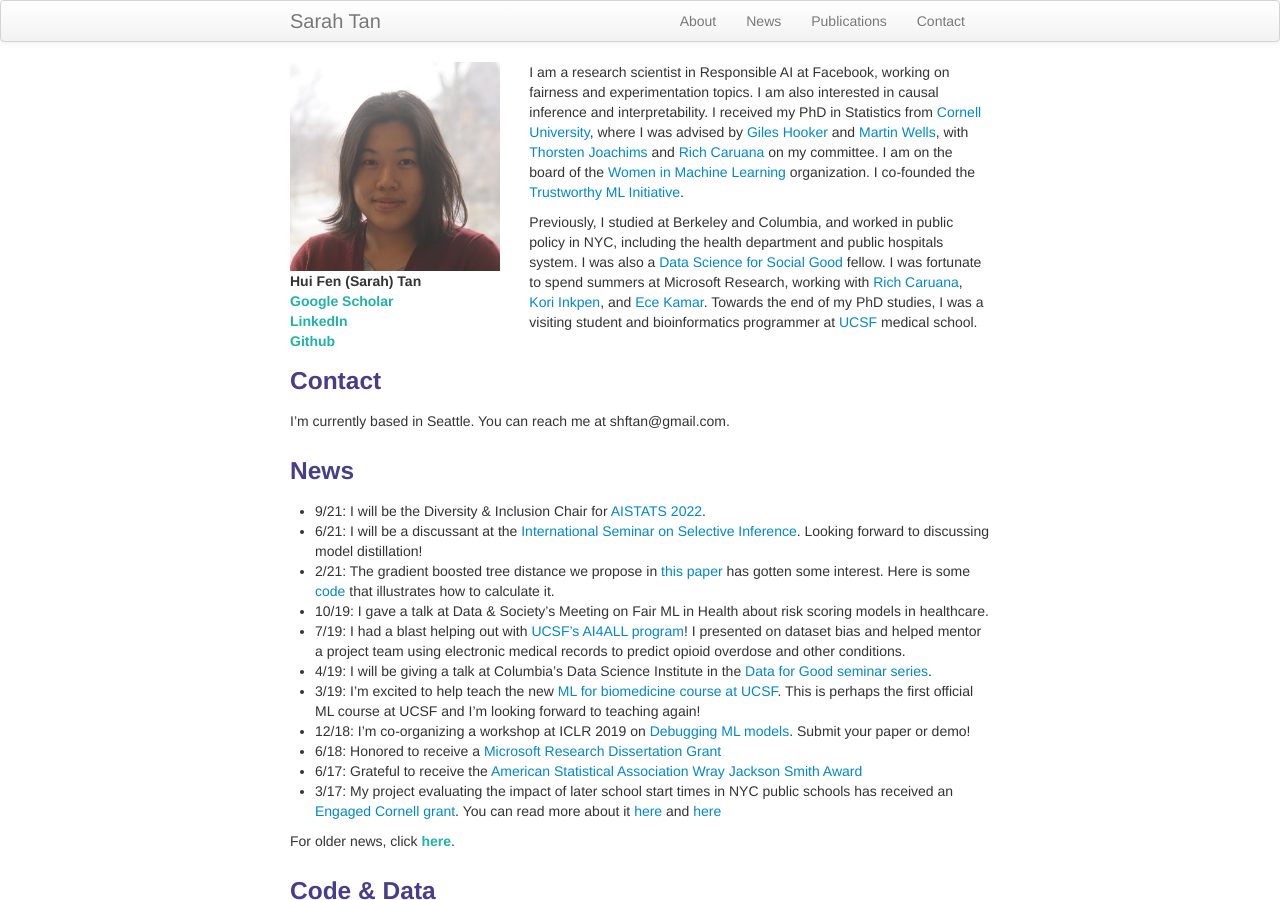
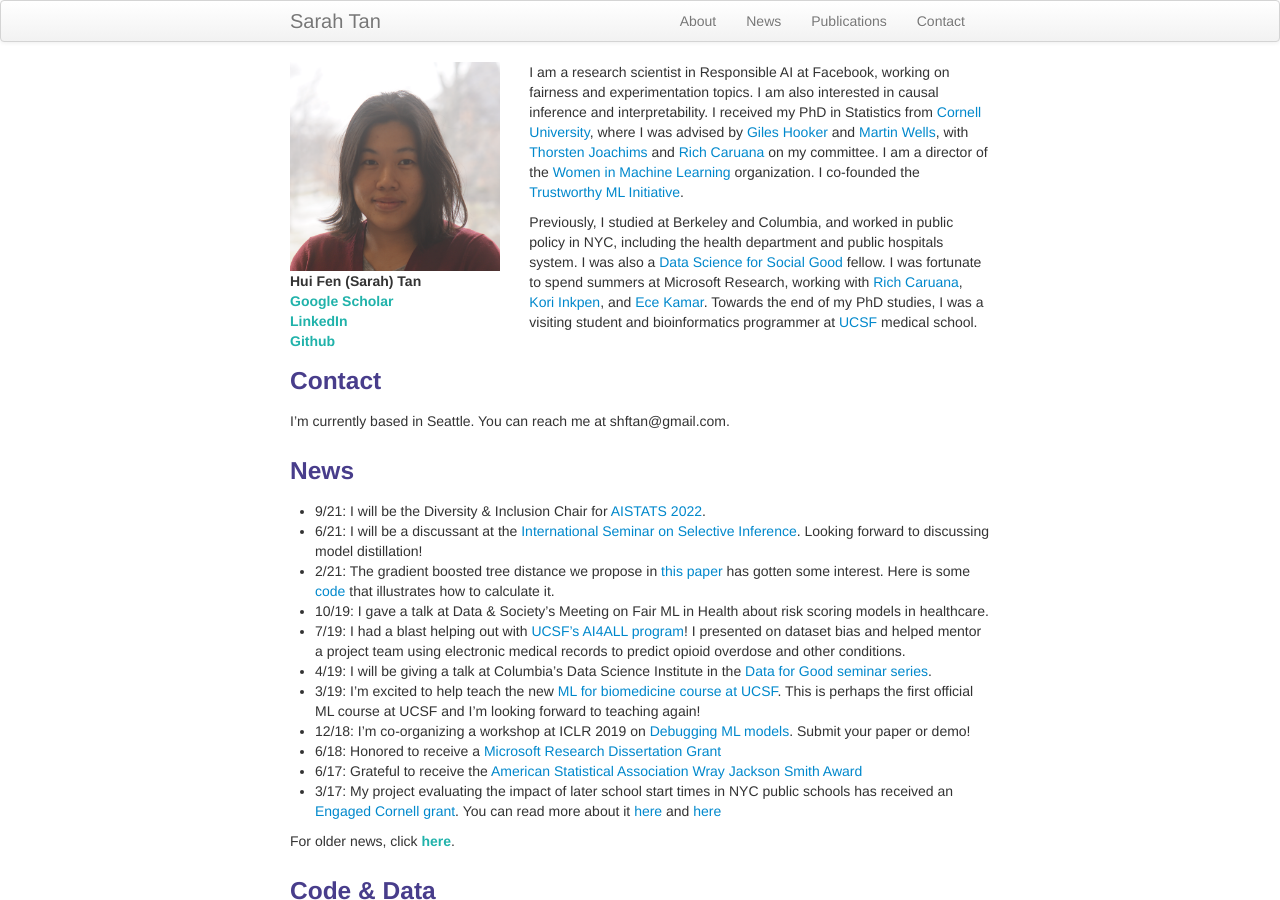
Before and after one commit to shftan/shftan.github.io, a Jekyll site: the page built from index.md, in a window 1280 px wide and 900 px high. Built offline with Jekyll 4.4.1, drawn with Linux system fonts in a browser that asks for light colours.

Commit message:
Update index.md

```diff
--- a/index.md
+++ b/index.md
@@ -18,7 +18,7 @@ keywords: Sarah Tan, Facebook, Cornell, UCSF, statistics, interpretability, caus
         </div>
 
         <div class="span8">
-                <p>I am a research scientist in Responsible AI at Facebook, working on fairness and experimentation topics. I am also interested in causal inference and interpretability. I received my PhD in Statistics from <a href="https://stat.cornell.edu/">Cornell University</a>, where I was advised by <a href="http://faculty.bscb.cornell.edu/~hooker/">Giles Hooker</a> and <a href="https://courses.cit.cornell.edu/mtw1/">Martin Wells</a>, with <a href="https://www.cs.cornell.edu/people/tj/">Thorsten Joachims</a> and <a href="https://www.microsoft.com/en-us/research/people/rcaruana/">Rich Caruana</a> on my committee. I am on the board of the <a href="https://wimlworkshop.org">Women in Machine Learning</a> organization. I co-founded the <a href="https://www.trustworthyml.org/">Trustworthy ML Initiative</a>.</p>
+                <p>I am a research scientist in Responsible AI at Facebook, working on fairness and experimentation topics. I am also interested in causal inference and interpretability. I received my PhD in Statistics from <a href="https://stat.cornell.edu/">Cornell University</a>, where I was advised by <a href="http://faculty.bscb.cornell.edu/~hooker/">Giles Hooker</a> and <a href="https://courses.cit.cornell.edu/mtw1/">Martin Wells</a>, with <a href="https://www.cs.cornell.edu/people/tj/">Thorsten Joachims</a> and <a href="https://www.microsoft.com/en-us/research/people/rcaruana/">Rich Caruana</a> on my committee. I am a director of the <a href="https://wimlworkshop.org">Women in Machine Learning</a> organization. I co-founded the <a href="https://www.trustworthyml.org/">Trustworthy ML Initiative</a>.</p>
 
 <p>Previously, I studied at Berkeley and Columbia, and worked in public policy in NYC, including the health department and public hospitals system. I was also a <a href="http://www.dssgfellowship.org/">Data Science for Social Good</a> fellow. I was fortunate to spend summers at Microsoft Research, working with <a href="https://www.microsoft.com/en-us/research/people/rcaruana/">Rich Caruana</a>, <a href="https://www.microsoft.com/en-us/research/people/kori/">Kori Inkpen</a>, and <a href="https://www.microsoft.com/en-us/research/people/eckamar/">Ece Kamar</a>. Towards the end of my PhD studies, I was a visiting student and bioinformatics programmer at <a href="https://epibiostat.ucsf.edu/">UCSF</a> medical school.</p>
 
```
